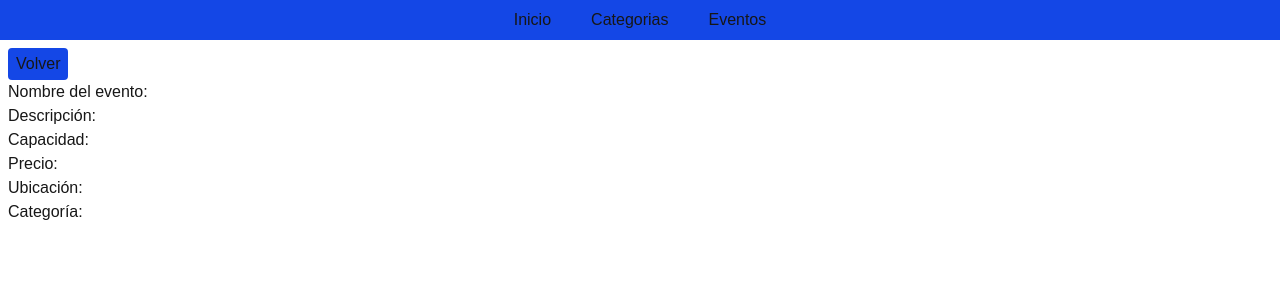
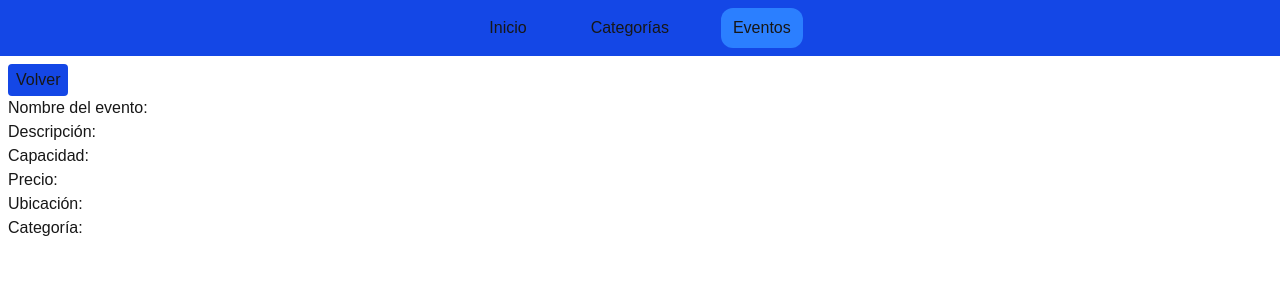
Before and after one commit to Emanuel1102/plancity-next, a Next.js app: page /events/1 in a window 1280 px wide. Shown: the top 300 px of the page. Built offline with nearby package versions, Linux system fonts and the light colour scheme; no server answers.

Commit message:
Í added the nav item component to handle the route active style

```diff
--- a/src/app/shared/components/ButtonBack.tsx
+++ b/src/app/shared/components/ButtonBack.tsx
@@ -1,6 +1,8 @@
+import { useRouter } from "next/navigation"
 
 const ButtonBack = () => {
-  return <button onClick={()=>history.back()} className="cursor-pointer bg-blue-700 px-2 py-1 rounded">Volver</button>
+  const router = useRouter()
+  return <button onClick={()=>router.back()} className="cursor-pointer bg-blue-700 px-2 py-1 rounded">Volver</button>
 }
 
 export default ButtonBack
--- /dev/null
+++ b/src/app/shared/components/NavItem.tsx
@@ -0,0 +1,20 @@
+'use client'
+import Link from "next/link"
+import { usePathname } from "next/navigation"
+
+interface NavItemProps {
+    href:string
+    children:React.ReactNode
+}
+
+const NavItem = ( { href, children}:NavItemProps) => {
+    const pathName = usePathname()
+    const isActive = href === '/' ? pathName === '/' : pathName.startsWith(href)
+  return (
+    <Link href={href} className={`px-3 py-2 rounded-xl hover:bg-blue-500 ${isActive && 'bg-blue-500' }`}>
+      { children }
+    </Link>
+  )
+}
+
+export default NavItem
--- a/src/app/shared/components/Navbar.tsx
+++ b/src/app/shared/components/Navbar.tsx
@@ -1,11 +1,12 @@
-import Link from "next/link"
+import NavItem from "./NavItem"
 
 const Navbar = () => {
+
   return (
     <nav className="w-full bg-blue-700 p-2 flex  justify-center gap-10  ">
-      <Link className="hover:text-blue-200 hover:underline" href='/'>Inicio</Link>
-      <Link className="hover:text-blue-200 hover:underline" href='/categories'>Categorias</Link>
-      <Link className="hover:text-blue-200 hover:underline" href='/events'>Eventos</Link>
+      <NavItem href="/">Inicio</NavItem>
+      <NavItem href="/categories">Categorías</NavItem>
+      <NavItem href="/events">Eventos</NavItem>
     </nav>
   )
 }
```
